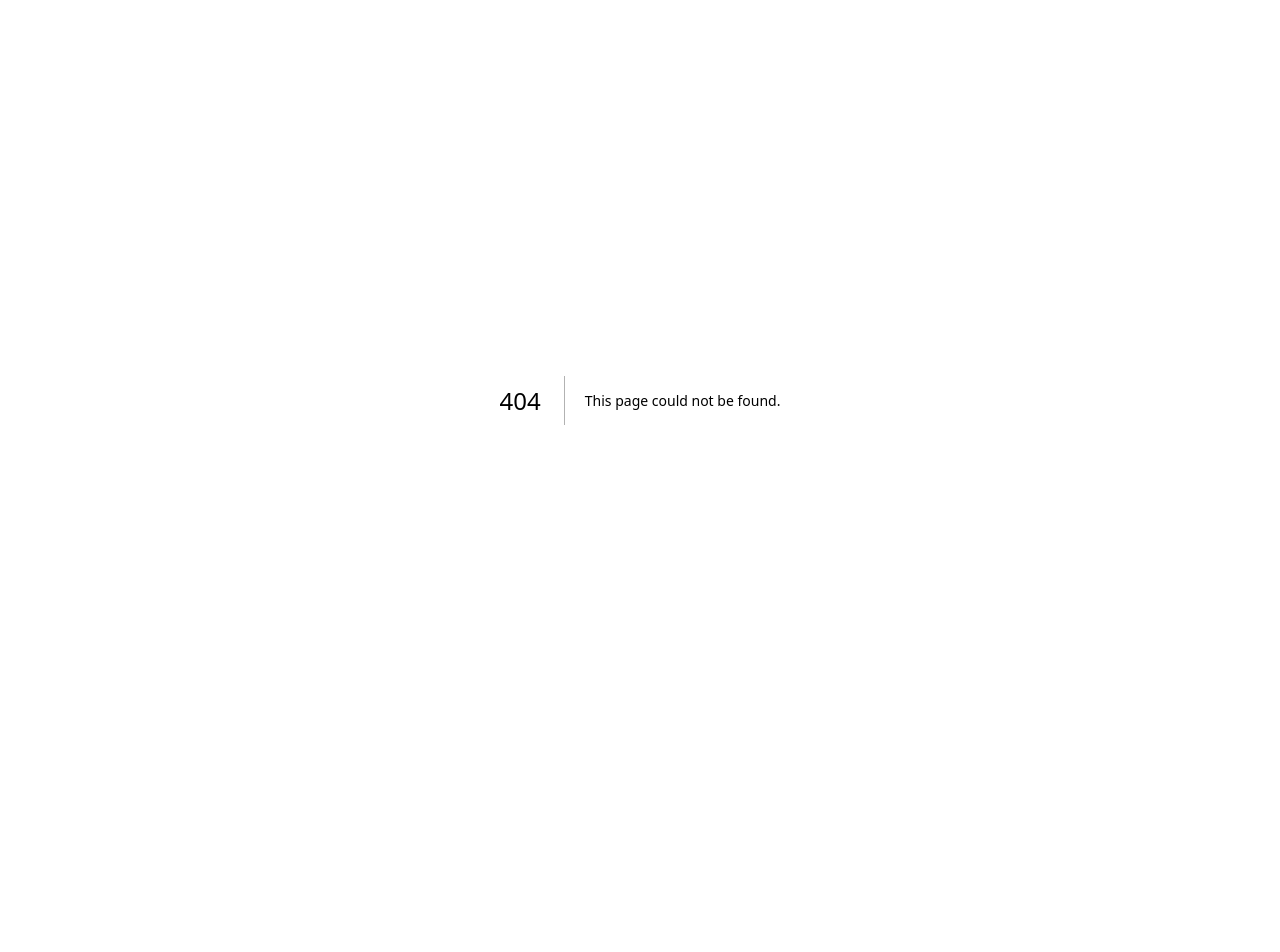
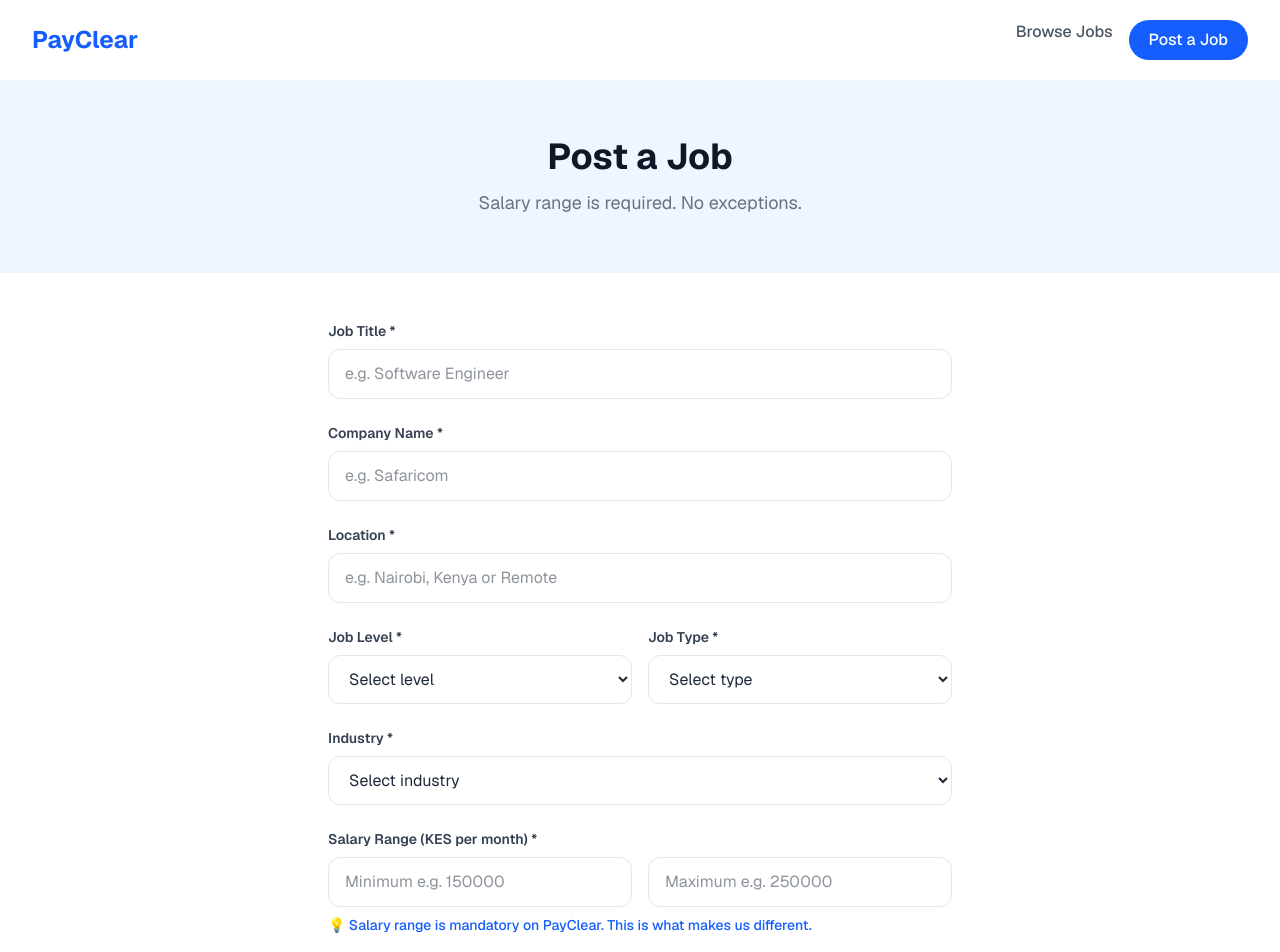
Before and after one commit to mwangiirungubrian-art/Payclear, a Next.js app: page /post-job in a window 1280 px wide. Before the commit this address had no page. Shown: the top 952 px of the page. Before the commit the page ends 800 px from the top, so only its background shows below. Built offline with nearby package versions, Linux system fonts and the light colour scheme.

Commit message:
PayClear post a job page done

```diff
--- /dev/null
+++ b/app/post-job/page.tsx
@@ -0,0 +1,146 @@
+"use client";
+
+import { useState } from "react";
+
+export default function PostJobPage() {
+  const [submitted, setSubmitted] = useState(false);
+
+  const handleSubmit = (e: React.FormEvent) => {
+    e.preventDefault();
+    setSubmitted(true);
+  };
+
+  if (submitted) {
+    return (
+      <div className="min-h-screen bg-white font-sans flex flex-col">
+        <nav className="flex items-center justify-between px-8 py-5 border-b border-gray-100">
+          <a href="/" className="text-2xl font-bold text-blue-600">PayClear</a>
+          <div className="flex gap-4">
+            <a href="/jobs" className="text-gray-600 hover:text-blue-600 font-medium">Browse Jobs</a>
+            <a href="/post-job" className="bg-blue-600 text-white px-5 py-2 rounded-full font-medium hover:bg-blue-700">Post a Job</a>
+          </div>
+        </nav>
+        <div className="flex flex-col items-center justify-center flex-1 py-20">
+          <div className="text-5xl mb-6">🎉</div>
+          <h1 className="text-3xl font-bold text-gray-900">Job Posted Successfully!</h1>
+          <p className="text-gray-500 mt-3 text-lg">Your listing is under review and will go live shortly.</p>
+          <a href="/jobs" className="mt-8 bg-blue-600 text-white px-8 py-4 rounded-full text-lg font-semibold hover:bg-blue-700">
+            Browse Jobs
+          </a>
+        </div>
+      </div>
+    );
+  }
+
+  return (
+    <div className="min-h-screen bg-white font-sans">
+
+      {/* Navbar */}
+      <nav className="flex items-center justify-between px-8 py-5 border-b border-gray-100">
+        <a href="/" className="text-2xl font-bold text-blue-600">PayClear</a>
+        <div className="flex gap-4">
+          <a href="/jobs" className="text-gray-600 hover:text-blue-600 font-medium">Browse Jobs</a>
+          <a href="/post-job" className="bg-blue-600 text-white px-5 py-2 rounded-full font-medium hover:bg-blue-700">Post a Job</a>
+        </div>
+      </nav>
+
+      {/* Header */}
+      <section className="bg-blue-50 px-6 py-14 text-center">
+        <h1 className="text-4xl font-bold text-gray-900">Post a Job</h1>
+        <p className="mt-3 text-gray-500 text-lg">Salary range is required. No exceptions.</p>
+      </section>
+
+      {/* Form */}
+      <section className="max-w-2xl mx-auto px-6 py-12">
+        <form onSubmit={handleSubmit} className="flex flex-col gap-6">
+
+          <div>
+            <label className="block text-sm font-semibold text-gray-700 mb-2">Job Title *</label>
+            <input required type="text" placeholder="e.g. Software Engineer" className="w-full border border-gray-200 rounded-xl px-4 py-3 text-gray-800 focus:outline-none focus:ring-2 focus:ring-blue-500" />
+          </div>
+
+          <div>
+            <label className="block text-sm font-semibold text-gray-700 mb-2">Company Name *</label>
+            <input required type="text" placeholder="e.g. Safaricom" className="w-full border border-gray-200 rounded-xl px-4 py-3 text-gray-800 focus:outline-none focus:ring-2 focus:ring-blue-500" />
+          </div>
+
+          <div>
+            <label className="block text-sm font-semibold text-gray-700 mb-2">Location *</label>
+            <input required type="text" placeholder="e.g. Nairobi, Kenya or Remote" className="w-full border border-gray-200 rounded-xl px-4 py-3 text-gray-800 focus:outline-none focus:ring-2 focus:ring-blue-500" />
+          </div>
+
+          <div className="grid grid-cols-2 gap-4">
+            <div>
+              <label className="block text-sm font-semibold text-gray-700 mb-2">Job Level *</label>
+              <select required className="w-full border border-gray-200 rounded-xl px-4 py-3 text-gray-800 focus:outline-none focus:ring-2 focus:ring-blue-500">
+                <option value="">Select level</option>
+                <option>Junior</option>
+                <option>Mid</option>
+                <option>Senior</option>
+              </select>
+            </div>
+            <div>
+              <label className="block text-sm font-semibold text-gray-700 mb-2">Job Type *</label>
+              <select required className="w-full border border-gray-200 rounded-xl px-4 py-3 text-gray-800 focus:outline-none focus:ring-2 focus:ring-blue-500">
+                <option value="">Select type</option>
+                <option>Full Time</option>
+                <option>Part Time</option>
+                <option>Contract</option>
+                <option>Internship</option>
+              </select>
+            </div>
+          </div>
+
+          <div>
+            <label className="block text-sm font-semibold text-gray-700 mb-2">Industry *</label>
+            <select required className="w-full border border-gray-200 rounded-xl px-4 py-3 text-gray-800 focus:outline-none focus:ring-2 focus:ring-blue-500">
+              <option value="">Select industry</option>
+              <option>Tech</option>
+              <option>Finance</option>
+              <option>Media</option>
+              <option>Healthcare</option>
+              <option>Education</option>
+              <option>Retail</option>
+              <option>Other</option>
+            </select>
+          </div>
+
+          <div>
+            <label className="block text-sm font-semibold text-gray-700 mb-2">Salary Range (KES per month) *</label>
+            <div className="grid grid-cols-2 gap-4">
+              <input required type="number" placeholder="Minimum e.g. 150000" className="w-full border border-gray-200 rounded-xl px-4 py-3 text-gray-800 focus:outline-none focus:ring-2 focus:ring-blue-500" />
+              <input required type="number" placeholder="Maximum e.g. 250000" className="w-full border border-gray-200 rounded-xl px-4 py-3 text-gray-800 focus:outline-none focus:ring-2 focus:ring-blue-500" />
+            </div>
+            <p className="text-blue-600 text-sm mt-2 font-medium">💡 Salary range is mandatory on PayClear. This is what makes us different.</p>
+          </div>
+
+          <div>
+            <label className="block text-sm font-semibold text-gray-700 mb-2">Job Description *</label>
+            <textarea required rows={5} placeholder="Describe the role, what the team does, and what success looks like..." className="w-full border border-gray-200 rounded-xl px-4 py-3 text-gray-800 focus:outline-none focus:ring-2 focus:ring-blue-500" />
+          </div>
+
+          <div>
+            <label className="block text-sm font-semibold text-gray-700 mb-2">Requirements *</label>
+            <textarea required rows={4} placeholder="List the key requirements for this role..." className="w-full border border-gray-200 rounded-xl px-4 py-3 text-gray-800 focus:outline-none focus:ring-2 focus:ring-blue-500" />
+          </div>
+
+          <div>
+            <label className="block text-sm font-semibold text-gray-700 mb-2">Contact Email *</label>
+            <input required type="email" placeholder="hiring@yourcompany.com" className="w-full border border-gray-200 rounded-xl px-4 py-3 text-gray-800 focus:outline-none focus:ring-2 focus:ring-blue-500" />
+          </div>
+
+          <button type="submit" className="bg-blue-600 text-white px-8 py-4 rounded-full text-lg font-semibold hover:bg-blue-700 transition">
+            Post Job →
+          </button>
+
+        </form>
+      </section>
+
+      {/* Footer */}
+      <footer className="text-center py-10 text-gray-400 text-sm border-t border-gray-100">
+        © 2025 PayClear. Built for a fairer world of work.
+      </footer>
+
+    </div>
+  );
+}
```
